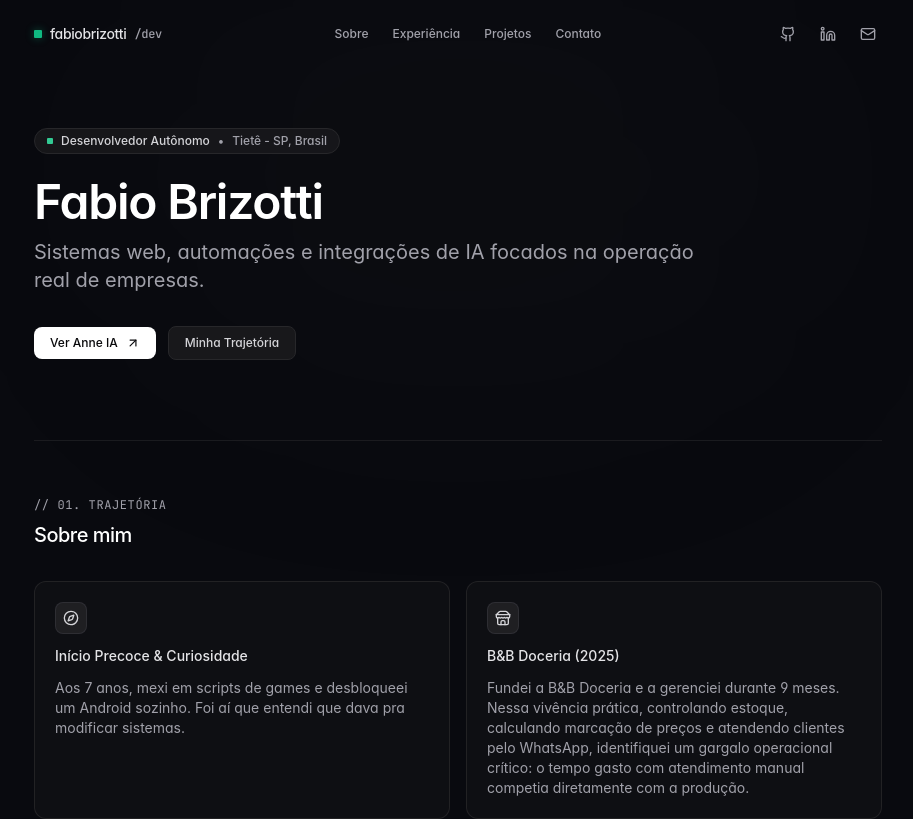
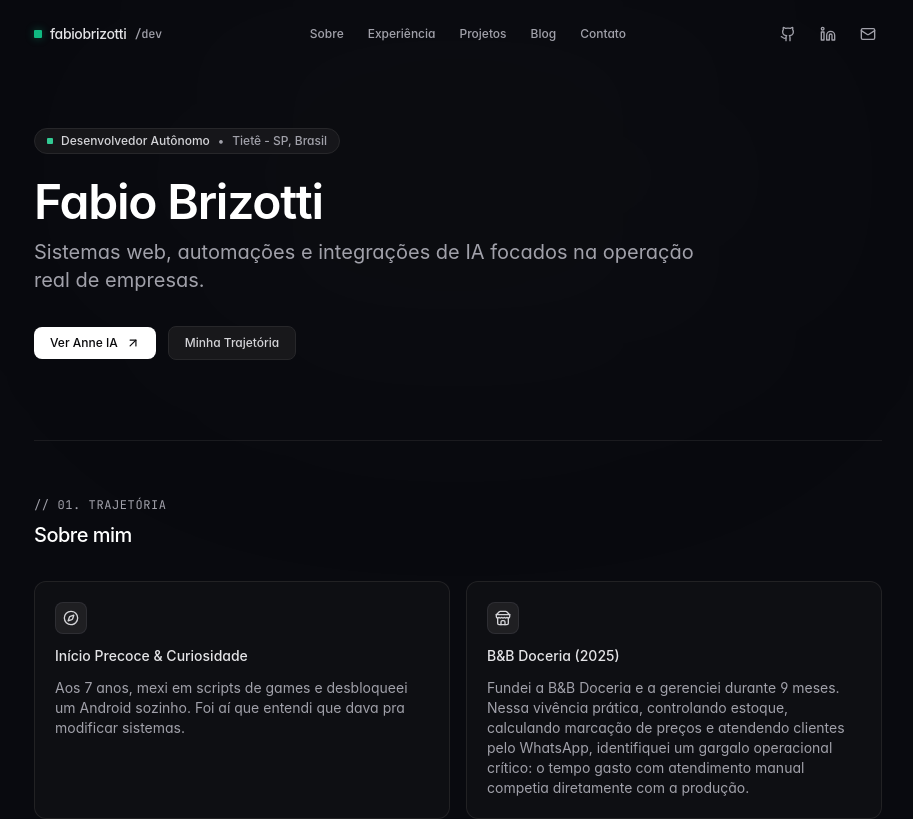
Before and after one commit to fabiobrizotti/portifolio, a Next.js app: page / in a window 1280 px wide. Shown: the top 819 px of the page, without its empty margins (182-1095 px from the left). Built offline with nearby package versions, Linux system fonts and the light colour scheme.

Commit message:
fix(nav): link Blog e âncoras absolutas (/#) para funcionar fora da home

```diff
--- a/src/components/Navbar.tsx
+++ b/src/components/Navbar.tsx
@@ -35,16 +35,19 @@ export const Navbar = () => {
         </Link>
 
         <nav className="hidden sm:flex items-center gap-6 text-xs font-medium text-zinc-400">
-          <a href="#sobre" className="hover:text-zinc-100 transition-colors duration-300 ease-in-out">
+          <a href="/#sobre" className="hover:text-zinc-100 transition-colors duration-300 ease-in-out">
             Sobre
           </a>
-          <a href="#experiencia" className="hover:text-zinc-100 transition-colors duration-300 ease-in-out">
+          <a href="/#experiencia" className="hover:text-zinc-100 transition-colors duration-300 ease-in-out">
             Experiência
           </a>
-          <a href="#projetos" className="hover:text-zinc-100 transition-colors duration-300 ease-in-out">
+          <a href="/#projetos" className="hover:text-zinc-100 transition-colors duration-300 ease-in-out">
             Projetos
           </a>
-          <a href="#contato" className="hover:text-zinc-100 transition-colors duration-300 ease-in-out">
+          <Link href="/blog" className="hover:text-zinc-100 transition-colors duration-300 ease-in-out">
+            Blog
+          </Link>
+          <a href="/#contato" className="hover:text-zinc-100 transition-colors duration-300 ease-in-out">
             Contato
           </a>
         </nav>
```
